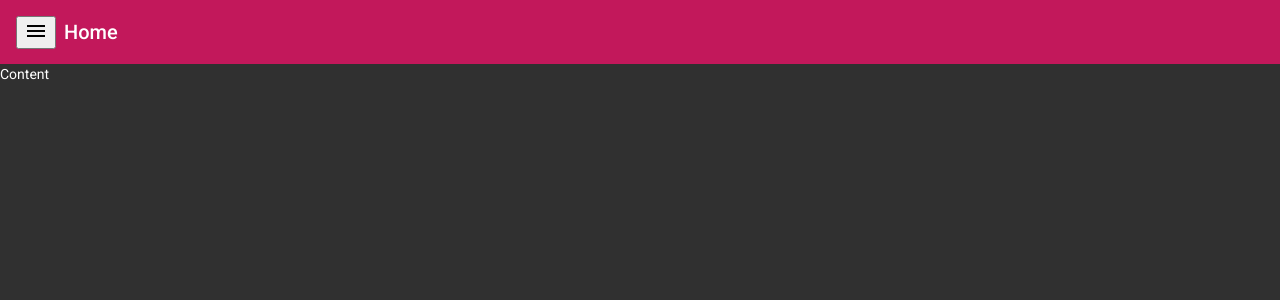
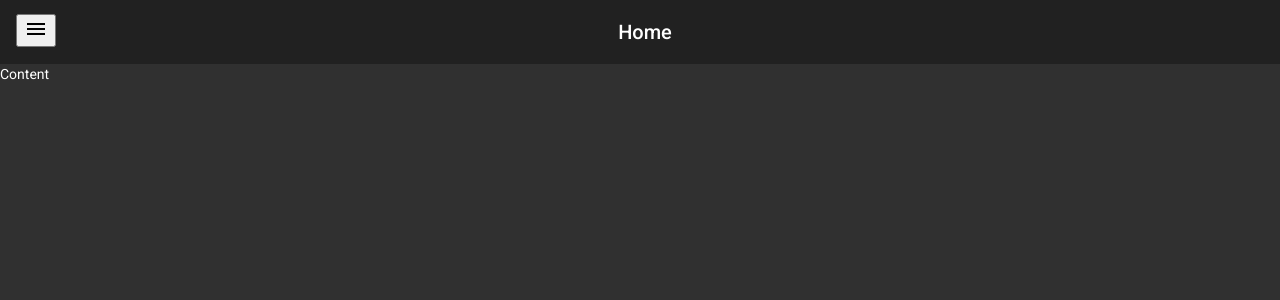
Before and after one commit to atilaoliveirajr/MyWebPage, an Angular app: page / in a window 1280 px wide. Shown: the top 300 px of the page. Built offline with nearby package versions, Linux system fonts and the light colour scheme.

Commit message:
centered section-name

```diff
--- a/src/app/components/template/main-nav/main-nav.component.html
+++ b/src/app/components/template/main-nav/main-nav.component.html
@@ -1,13 +1,14 @@
 <div class="container" [class.is-mobile]="mobileQuery.matches">
 
-    <mat-toolbar color="primary" class="toolbar">
-
-        <button mat-icon-button (click)="snav.toggle()">
-            <mat-icon>menu</mat-icon>
-        </button>
-
-        <h1 class="app-name">Home</h1>
-
+    <mat-toolbar class="toolbar">
+        <div>
+            <button mat-icon-button (click)="snav.toggle()">
+                <mat-icon>menu</mat-icon>
+            </button>
+        </div>
+        <div class="section-name-container">
+            <h1 class="section-name">Home</h1>
+        </div>
     </mat-toolbar>
 
     <mat-sidenav-container class="sidenav-container" [style.marginTop.px]="mobileQuery.matches ? 56 : 0">
--- a/src/app/components/template/main-nav/main-nav.component.scss
+++ b/src/app/components/template/main-nav/main-nav.component.scss
@@ -6,16 +6,17 @@
     bottom: 0;
     left: 0;
     right: 0;
+    .section-name-container {
+        width: 100%;
+        text-align: center;
+        margin-right: 30px;
+    }
 }
 
 .is-mobile .toolbar {
     position: fixed;
     /* Make sure the toolbar will stay on top of the content as it scrolls past. */
     z-index: 2;
-}
-
-h1.app-name {
-    margin-left: 8px;
 }
 
 .sidenav-container {
```
